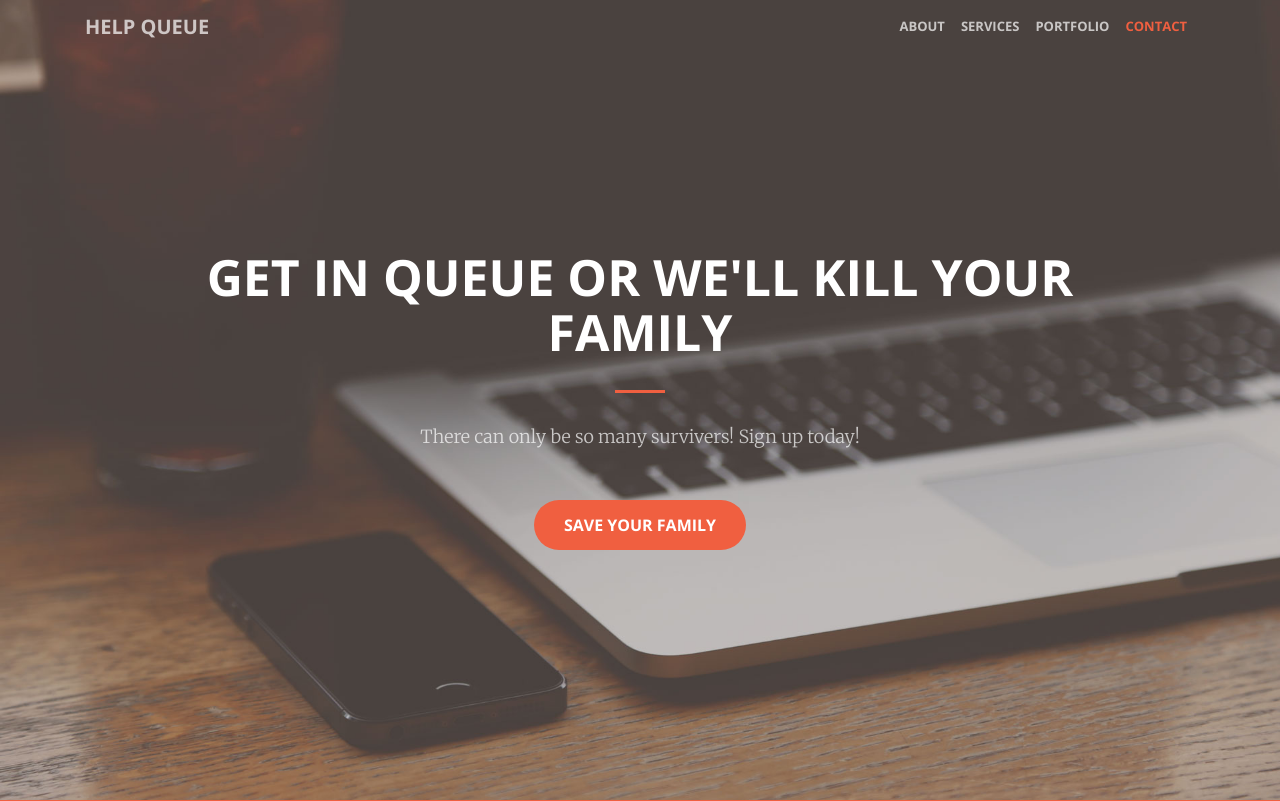
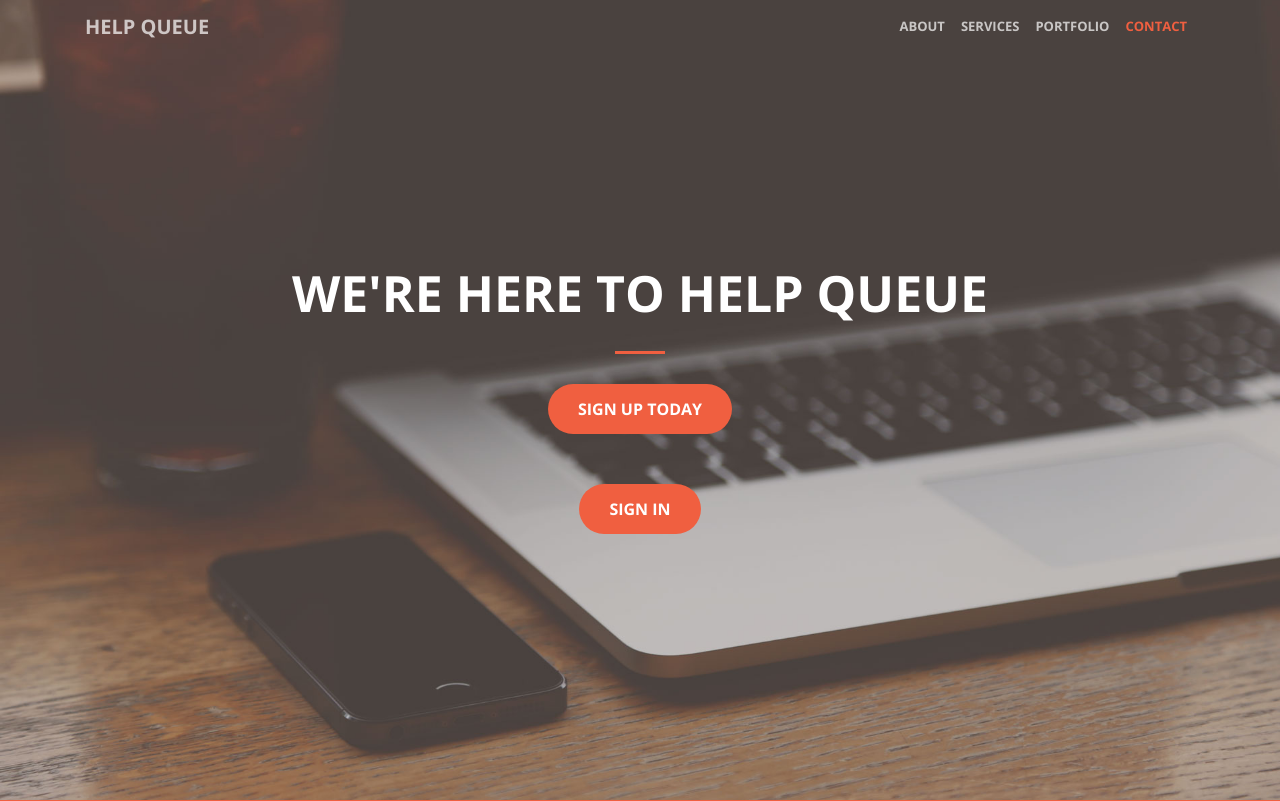
Before and after one commit to kristaboone/helpqueue, a Django app: page / in a window 1280 px wide. Shown: the top 801 px of the page. Run offline with Django 3.2, Linux system fonts and the light colour scheme; some libraries are stand-ins or nearby versions.

Commit message:
Update homepage index

```diff
--- a/hq/home/templates/home/index.html
+++ b/hq/home/templates/home/index.html
@@ -71,10 +71,11 @@
     <header class="masthead">
         <div class="header-content">
             <div class="header-content-inner">
-                <h1 id="homeHeading">Get in queue or we'll kill your family</h1>
+                <h1 id="homeHeading">We're here to help queue</h1>
                 <hr>
-                <p>There can only be so many survivers! Sign up today!</p>
-                <a class="btn btn-primary btn-xl" href="#about">Save your family</a>
+				<a class="btn btn-primary btn-xl" href="#about">Sign Up Today</a>
+				<p></p>
+				<a class="btn btn-primary btn-xl" href="#about">Sign In</a>
             </div>
         </div>
     </header>
```
